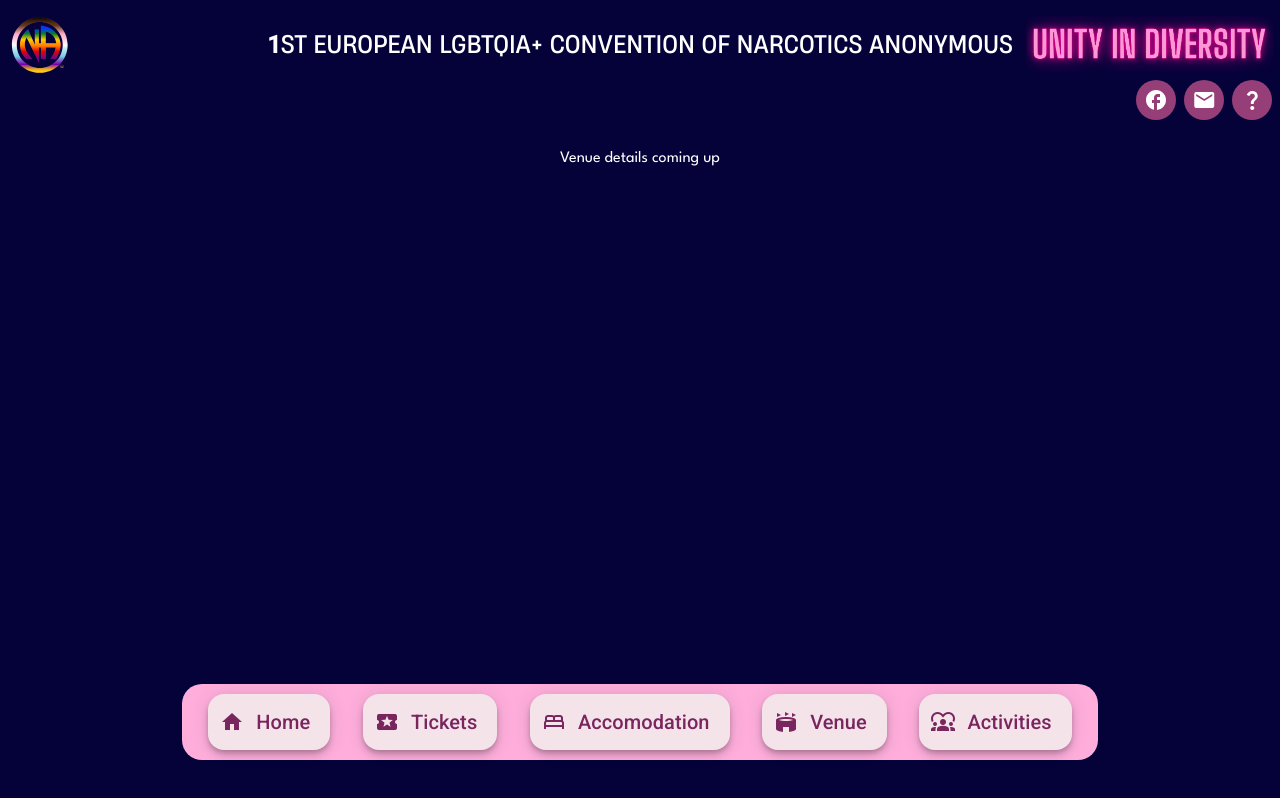
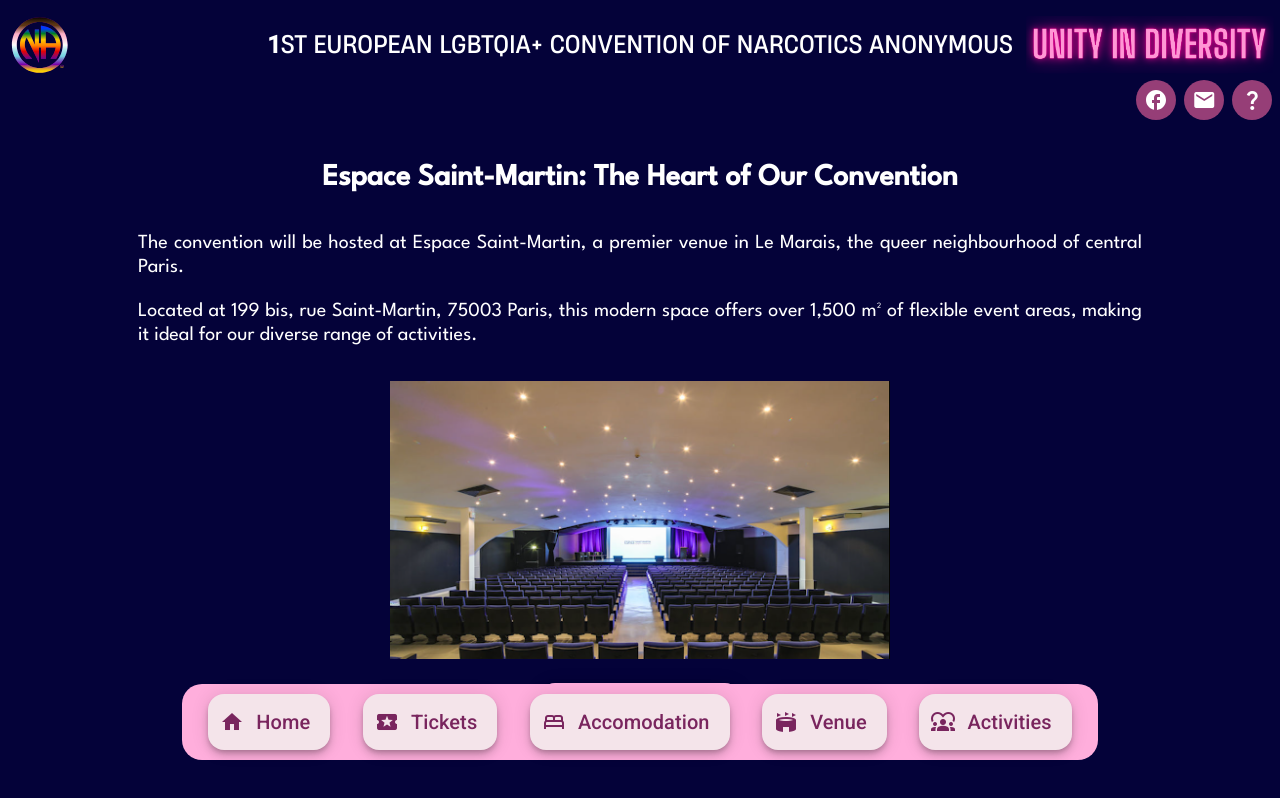
Before and after one commit to na-lgbtqia-plus/convention, an Angular app: page /venue in a window 1280 px wide. Built offline with nearby package versions, Linux system fonts and the light colour scheme.

Commit message:
content: venue & activities page

```diff
--- a/src/app/components/contact-bar/contact-bar.component.html
+++ b/src/app/components/contact-bar/contact-bar.component.html
@@ -3,9 +3,9 @@
   <a mat-icon-button href="https://www.facebook.com/groups/1316095406234388/" target="_blank">
     <mat-icon svgIcon="facebook"></mat-icon>
   </a>
-  <button mat-icon-button>
+  <a href="mailto:lgbtqiaplus@narcotiquesanonymes.org" mat-icon-button>
     <mat-icon>email</mat-icon>
-  </button>
+  </a>
   <button mat-icon-button>
     <mat-icon>question_mark</mat-icon>
   </button>
--- a/src/app/components/navbar-web/navbar-web.component.html
+++ b/src/app/components/navbar-web/navbar-web.component.html
@@ -1,5 +1,5 @@
 <div class="navbar" appResponsive>
-  <a class="nav-icon-web" mat-fab extended routerLink="/home" routerLink="/" routerLinkActive="active" alt="Home" title="Home">
+  <a class="nav-icon-web" mat-fab extended routerLink="/home" routerLink="/" routerLinkActive="active" alt="Home" title="Home" appResponsive>
     <mat-icon>home</mat-icon>
     Home
   </a>
--- a/src/app/components/navbar-web/navbar-web.component.scss
+++ b/src/app/components/navbar-web/navbar-web.component.scss
@@ -43,6 +43,10 @@
   }
 }
 
+.nav-icon-tablet.web {
+  display: none;
+}
+
 .mobile {
   display: none;
 }
--- a/src/app/pages/activities/activities.component.html
+++ b/src/app/pages/activities/activities.component.html
@@ -1,3 +1,14 @@
-<div class="activities-container">
-  <div class="activities-content"><p>Activities details coming up</p></div>
+<div class="activities-container" appResponsive>
+  <div class="activities-content">
+    <h2>Event Highlights:</h2>
+    <ul>
+      <li>Friday: Welcome meeting to kick-start the convention.</li>
+      <br>
+      <li>Saturday: Recovery meetings throughout the day, a public information event during the Paris Pride March, and a
+        fellowship walk exploring Paris' famous landmarks.</li>
+      <br>
+      <li>Sunday: A full day of speaker sessions, a talent show, and a closing celebration.</li>
+    </ul>
+    <p>More info to come!</p>
+  </div>
 </div>
--- a/src/app/pages/activities/activities.component.sass
+++ b/src/app/pages/activities/activities.component.sass
@@ -1,11 +1,26 @@
 .activities-container
+  width: 100%
   height: 100%
-  width: 100%
+  display: flex
+  flex-direction: column
+  justify-content: center
+  align-items: center
+  line-height: 1.2
+
+  p
+    text-align: justify
+    margin: 10px
+  h2
+    text-align: center
 
   .activities-content
-    height: 100%
+    width: 80%
     display: flex
     flex-direction: column
     justify-content: center
     align-items: center
-    text-align: center
+    font-size: 20px
+
+.mobile
+  .activities-content
+    width: 90%
--- a/src/app/pages/home/home.component.html
+++ b/src/app/pages/home/home.component.html
@@ -38,13 +38,6 @@
       27th to 29th, 2025, we invite addicts from across the globe to join us in celebrating the unity and diversity of
       our
       beautiful fellowship.</p>
-    <h2>Event Highlights:</h2>
-    <ul>
-      <li>Friday: Welcome meeting to kick-start the convention.</li>
-      <li>Saturday: Recovery meetings throughout the day, a public information event during the Paris Pride March, and a
-        fellowship walk exploring Paris' famous landmarks.</li>
-      <li>Sunday: A full day of speaker sessions, a talent show, and a closing celebration.</li>
-    </ul>
     <br>
     <br>
     <br>
--- a/src/app/pages/venue/venue.component.html
+++ b/src/app/pages/venue/venue.component.html
@@ -1,3 +1,21 @@
-<div class="venue-container">
-  <div class="venue-content"><p>Venue details coming up</p></div>
+<div class="venue-container" appResponsive>
+  <div class="venue-content">
+    <h2>Espace Saint-Martin: The Heart of Our Convention</h2>
+    <p>The convention will be hosted at Espace Saint-Martin, a premier venue in Le Marais, the queer neighbourhood of
+      central Paris. </p>
+    <p>Located at 199 bis, rue Saint-Martin, 75003 Paris, this modern space offers over 1,500 m² of flexible event
+      areas, making it ideal for our diverse range of activities.</p>
+    <br>
+    <div class="image-container">
+      <div class="zodiaque image">
+        <img ngSrc="zodiaque.png" alt="Salle du Zodiaque" fill priority />
+      </div>
+    </div>
+    <br>
+    <div class="button">
+    <a mat-fab extended href="https://maps.app.goo.gl/dJ485FYYUPwnbeyNA" target="_blank">
+      <mat-icon>location_on</mat-icon>
+      Find on Google Maps
+    </a>
+  </div>
 </div>
--- a/src/app/pages/venue/venue.component.sass
+++ b/src/app/pages/venue/venue.component.sass
@@ -1,11 +1,48 @@
 .venue-container
+  width: 100%
   height: 100%
-  width: 100%
+  display: flex
+  flex-direction: column
+  justify-content: center
+  align-items: center
+  line-height: 1.2
+
+  p
+    text-align: justify
+    margin: 10px
+  h2
+    text-align: center
+
+  button, a
+    background-color: var(--mat-sys-inverse-primary)
 
   .venue-content
-    height: 100%
+    width: 80%
     display: flex
     flex-direction: column
-    justify-content: center
-    align-items: center
-    text-align: center
+    /// justify-content: center
+    // align-items: center
+    font-size: 20px
+
+    .button
+      display: flex
+      justify-content: center
+
+    .image-container
+      width: 100%
+      display: flex
+      justify-content: center
+
+    .image
+      position: relative
+
+    .zodiaque
+      aspect-ratio: 1.8/1
+      width: 500px
+
+.mobile
+  .venue-content
+    width: 90%
+
+    .zodiaque
+      width: 300px
--- a/src/app/pages/venue/venue.component.ts
+++ b/src/app/pages/venue/venue.component.ts
@@ -1,10 +1,14 @@
 import { Component } from '@angular/core';
 import { ContactBarComponent } from '../../components/contact-bar/contact-bar.component';
 import { TitleBarWebComponent } from '../../components/title-bar-web/title-bar-web.component';
+import { NgOptimizedImage } from '@angular/common';
+import { ResponsiveDirective } from '../../directives/responsive.directive';
+import { MatButtonModule } from '@angular/material/button';
+import { MatIconModule } from '@angular/material/icon';
 
 @Component({
   selector: 'app-venue',
-  imports: [],
+  imports: [NgOptimizedImage, ResponsiveDirective, MatButtonModule, MatIconModule],
   templateUrl: './venue.component.html',
   styleUrl: './venue.component.sass'
 })
```
Also changed, not shown: public/zodiaque.png (added).
